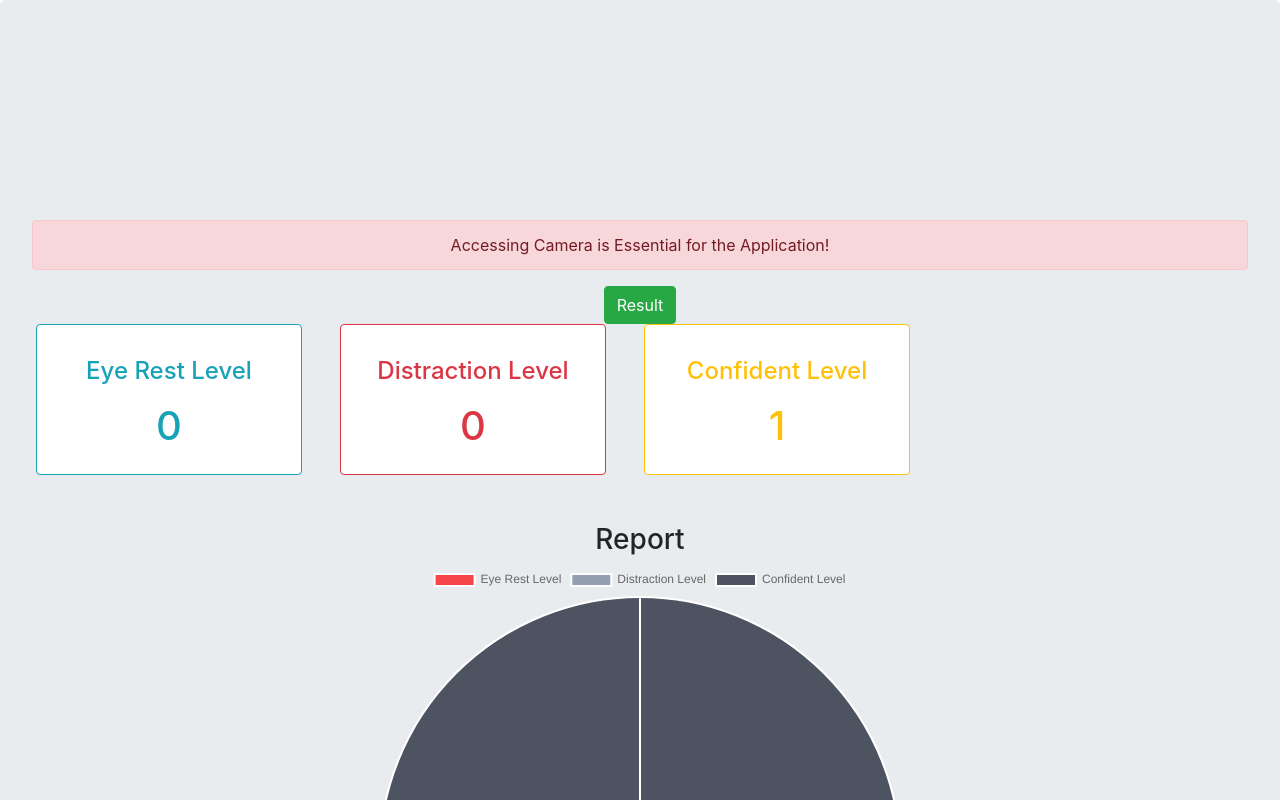
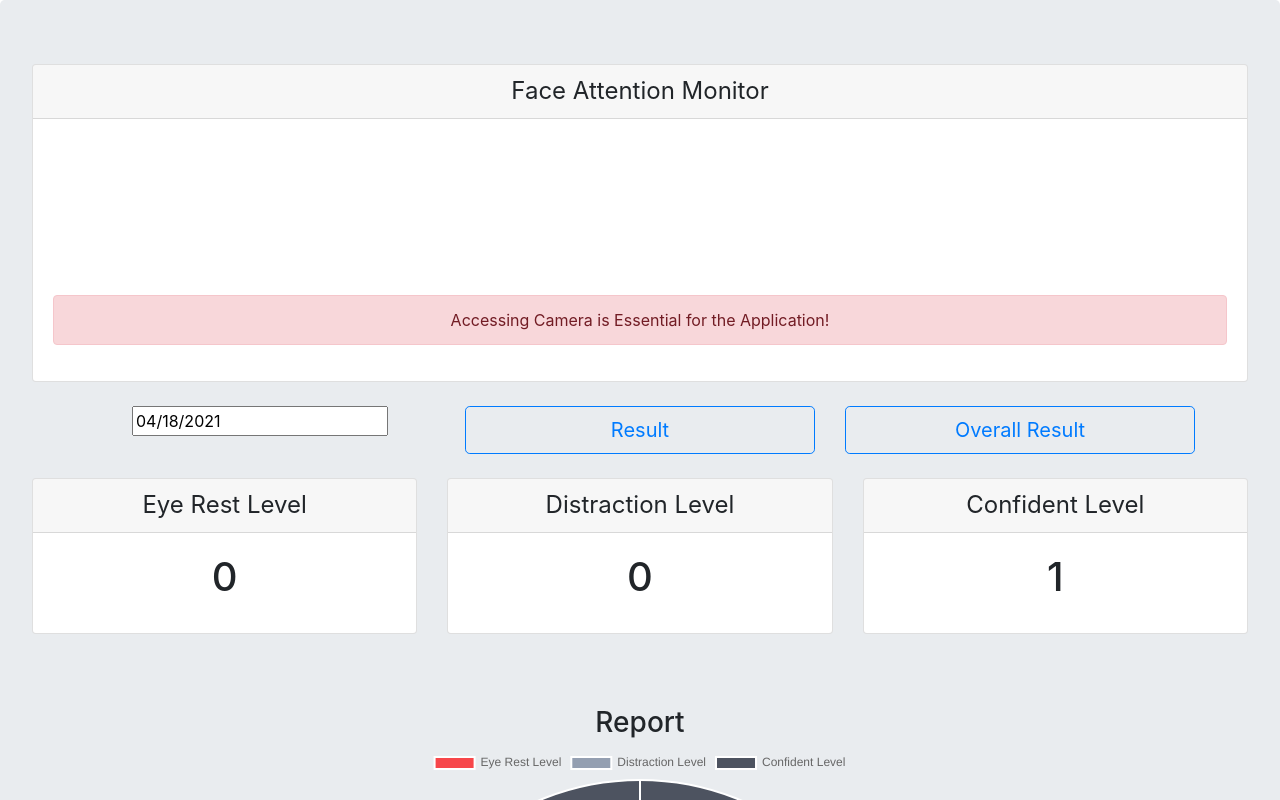
Before and after one commit to jjayakumarDev/SCP-FrontEnd, a React (Create React App) app: page / in a window 1280 px wide. Shown: the top 800 px of the page. Built offline with nearby package versions, Linux system fonts and the light colour scheme; no server answers.

Commit message:
added styles

```diff
--- a/package.json
+++ b/package.json
@@ -5,14 +5,15 @@
   "dependencies": {
     "@tensorflow-models/face-landmarks-detection": "0.0.2",
     "@tensorflow/tfjs": "^2.3.0",
-    "axios": "^0.21.0",
     "@testing-library/jest-dom": "^5.11.9",
     "@testing-library/react": "^11.2.5",
     "@testing-library/user-event": "^12.8.1",
+    "axios": "^0.21.0",
     "bootstrap": "^4.6.0",
     "mdbreact": "^5.0.1",
     "react": "^17.0.1",
     "react-bootstrap": "^1.5.2",
+    "react-datepicker": "^3.7.0",
     "react-dom": "^17.0.1",
     "react-scripts": "4.0.3",
     "react-webcam": "^5.2.3",
--- a/src/ChartsPage.jsx
+++ b/src/ChartsPage.jsx
@@ -3,12 +3,16 @@ import { Pie } from "react-chartjs-2";
 import { MDBContainer } from "mdbreact";
 import {Alert, Button} from 'react-bootstrap';
 import Services from "./services";
+import DatePicker from "react-datepicker";
+import "react-datepicker/dist/react-datepicker.css";
+
 
 class ChartsPage extends React.Component {
   state = {
     eyeBlink : '0',
     distraction : '0',
     confidence : '1',
+    startDate : new Date(),
     dataPie: ''
   }
 
@@ -37,10 +41,15 @@ class ChartsPage extends React.Component {
   }
 
   render() {
-
+    //const [startDate, setStartDate] = useState(new Date());
     const handleGetResult = () => {
       var date = new Date();
-      let id = date.getDate()+"/"+(date.getMonth()+1)+"/"+date.getFullYear();
+      let id = ""+(date.getMonth()+1)+"/"+date.getDate()+"/"+date.getFullYear()+"";
+      if(this.state.startDate){
+        id = (this.state.startDate.getMonth()+1)+"/"+this.state.startDate.getDate()+"/"+this.state.startDate.getFullYear();
+        console.log(id)
+      }
+
       Services.getFaceDetectionData(id).then((res) => {
         let result = res.data;
         if(result){
@@ -52,29 +61,79 @@ class ChartsPage extends React.Component {
         console.log(result);
       });
       };
+
+      const getAllFaceResults = () => {
+        Services.getAllResults().then((res) => {
+          var items = res.data;
+          console.log(items)
+          var length = items.length;
+          let eyeInfoValue = 0;
+            let distractionValue = 0;
+            let confideneceValue = 0;
+          for (var i = 0; i < length; i++) {
+            const faceinfo = items[i].faceInfo.M;
+            eyeInfoValue = parseInt(faceinfo.eyeBlink.N) + eyeInfoValue;
+            distractionValue = parseInt(faceinfo.distraction.N) + distractionValue;
+            confideneceValue = parseInt(faceinfo.confidence.N) + confideneceValue;
+          }
+          eyeInfoValue = eyeInfoValue/length;
+          distractionValue = distractionValue/length;
+          confideneceValue = confideneceValue/length;
+          this.setState({eyeBlink : eyeInfoValue})
+          this.setState({distraction : distractionValue})
+          this.setState({confidence : confideneceValue})
+          console.log(eyeInfoValue+" "+distractionValue+" "+confideneceValue)
+        });
+      };
+
     return (
       <div>
-        <Button onClick={handleGetResult} variant="success" >Result</Button>
-            <div class="row w-100">
-                <div class="col-md-3">
-                    <div class="card border-info mx-sm-1 p-3">
-                        <div class="text-info text-center mt-3"><h4>Eye Rest Level</h4></div>
-                        <div class="text-info text-center mt-2"><h1>{this.state.eyeBlink}</h1></div>
-                    </div>
-                </div>
-                <div class="col-md-3">
-                    <div class="card border-danger mx-sm-1 p-3">
-                        <div class="text-danger text-center mt-3"><h4>Distraction Level</h4></div>
-                        <div class="text-danger text-center mt-2"><h1>{this.state.distraction}</h1></div>
-                    </div>
-                </div>
-                <div class="col-md-3">
-                    <div class="card border-warning mx-sm-1 p-3">
-                        <div class="text-warning text-center mt-3"><h4>Confident Level</h4></div>
-                        <div class="text-warning text-center mt-2"><h1>{this.state.confidence}</h1></div>
-                    </div>
-                </div>
+        <div class="container">
+          <div class="row">
+          <div class="container">
+            <div class="row">
+            <div class="col-sm">
+            <DatePicker selected={this.state.startDate} onChange={date => this.setState({startDate : date})} />
+              </div>
+              <div class="col-sm">
+              <button class="btn btn-lg btn-block btn-outline-primary" onClick={handleGetResult}>Result</button>
+              </div>
+              <div class="col-sm">
+              <button class="btn btn-lg btn-block btn-outline-primary" onClick={getAllFaceResults} >Overall Result</button>
+              </div>
             </div>
+          </div>
+          </div>
+        </div>
+        <br></br>
+
+        <div class="card-deck mb-3 text-center">
+        <div class="card mb-4 box-shadow">
+          <div class="card-header">
+            <h4 class="my-0 font-weight-normal">Eye Rest Level</h4>
+          </div>
+          <div class="card-body">
+            <h1 class="card-title pricing-card-title">{this.state.eyeBlink}</h1>
+          </div>
+        </div>
+        <div class="card mb-4 box-shadow">
+          <div class="card-header">
+            <h4 class="my-0 font-weight-normal">Distraction Level</h4>
+          </div>
+          <div class="card-body">
+            <h1 class="card-title pricing-card-title">{this.state.distraction}</h1>
+          </div>
+        </div>
+        <div class="card mb-4 box-shadow">
+          <div class="card-header">
+            <h4 class="my-0 font-weight-normal">Confident Level</h4>
+          </div>
+          <div class="card-body">
+            <h1 class="card-title pricing-card-title">{this.state.confidence}</h1>
+          </div>
+        </div>
+      </div>
+
       <MDBContainer>
         <h3 className="mt-5">Report</h3>
         <Pie data={{
--- a/src/Dashboard.jsx
+++ b/src/Dashboard.jsx
@@ -117,7 +117,7 @@ function Dashboard(){
 
         const handleStopCaptureClick = React.useCallback(() => {
           mediaRecorderRef.current.stop();
-          let sessionid = date.getDate()+"/"+(date.getMonth()+1)+"/"+date.getFullYear();
+          let sessionid = (date.getMonth()+1)+"/"+date.getDate()+"/"+date.getFullYear();
           let data = {
             "faceInfo": {
               "M": {
@@ -170,34 +170,32 @@ function Dashboard(){
 
         return (
           <>
-                <Webcam audio={true} ref={webcamRef} onUserMedia={userMedia} onUserMediaError={userMediaError} />
-                <canvas
-                  ref={canvasRef}
-                  style={{
-                    position: "absolute",
-                    marginLeft: "24%",
-                    marginRight: "auto",
-                    left: 0,
-                    right: 0,
-                    textAlign: "center",
-                    zindex: 9,
-                    width: 640,
-                    height: 480,
-                  }}
-                />
-                {capturing ? (
-                <Button onClick={handleStopCaptureClick} variant="danger">Stop Capture</Button>
+          <div class="card mb-4 box-shadow">
+          <div class="card-header">
+            <h4 class="my-0 font-weight-normal">Face Attention Monitor</h4>
+          </div>
+          <div class="card-body">
+            <Webcam audio={true} ref={webcamRef} onUserMedia={userMedia} onUserMediaError={userMediaError} />
+            <canvas ref={canvasRef} style={{position: "absolute", marginLeft: "24%", marginRight: "auto", left: 0, right: 0, textAlign: "center", zindex: 9, width: 640, height: 480, }}/>
+            {capturing ? (
+                  <div class="container">
+                    <button type="button" class="btn btn-lg btn-block btn-outline-primary" onClick={handleStopCaptureClick} >Stop Capture</button>
+                    </div>
                 ) : userBrowserMedia && (
-                <Button onClick={handleStartCaptureClick} variant="success" >Start Capture</Button>
+                  <div class="container">
+                  <button class="btn btn-lg btn-block btn-outline-primary" onClick={handleStartCaptureClick} >Start Capture</button>
+                </div>
                 )}
                 {recordedChunks.length > 0 && (
-                <Button onClick={handleDownload} variant="success" >Download</Button>
+                <button class="btn btn-lg btn-block btn-outline-primary" onClick={handleDownload} >Download</button>
                 )}
                 {userBrowserMedia ? (<div>Please make sure your face is fit into the box above.</div>) : (<div>
                 <Alert variant='danger'>
                     Accessing Camera is Essential for the Application!
                 </Alert>
                 </div>)}
+            </div>
+          </div>
           </>
         );
       };
--- a/src/services.js
+++ b/src/services.js
@@ -2,6 +2,7 @@ import axios from "axios";
 
 //REST API End points
 const FACE_RECOGNITION_API_URL =  "https://smibnu6avh.execute-api.us-east-1.amazonaws.com/dev/face-recognition";
+const FACE_SCAN_API_URL = "https://dmo0kfk6w8.execute-api.us-east-1.amazonaws.com/dev/faceScan";
 
 class AttentionMonitorServices {
     getFaceDetectionData(id) {
@@ -10,6 +11,9 @@ class AttentionMonitorServices {
     postFaceDetectionData(body) {
         return axios.post(FACE_RECOGNITION_API_URL, body);
     }
+    getAllResults(){
+        return axios.get(FACE_SCAN_API_URL);
+    }
 }
 
 export default new AttentionMonitorServices;
```
Also changed, not shown: 1 other file (tests, documents, lock files or other folders).
